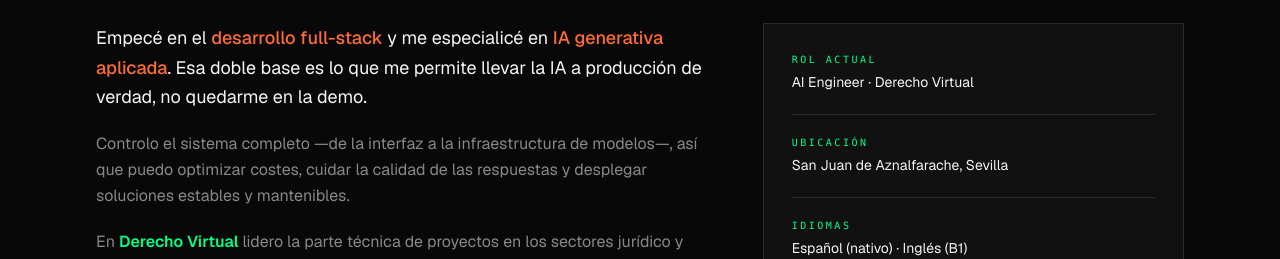
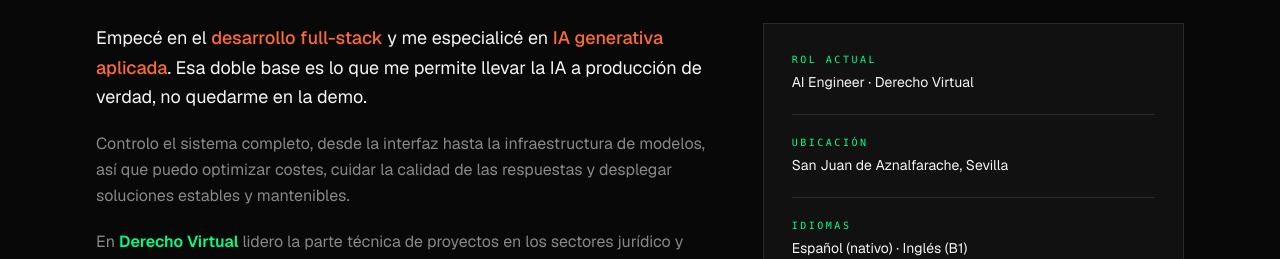
Before and after one commit to FranManuel95/Portfolio-Personal, a Next.js app: page / in a window 1280 px wide. Shown: the part 1160-1419 px from the top of the page. Built offline with nearby package versions, Linux system fonts and the light colour scheme; no server answers.

Commit message:
content(about): replace em-dashes with commas in the bio for cleaner reading

```diff
--- a/src/components/About.tsx
+++ b/src/components/About.tsx
@@ -51,9 +51,9 @@ const About = () => {
               en la demo.
             </p>
             <p className="text-[var(--text-dim)] text-base leading-relaxed mb-5">
-              Controlo el sistema completo —de la interfaz a la infraestructura de modelos—, así que
-              puedo optimizar costes, cuidar la calidad de las respuestas y desplegar soluciones
-              estables y mantenibles.
+              Controlo el sistema completo, desde la interfaz hasta la infraestructura de modelos,
+              así que puedo optimizar costes, cuidar la calidad de las respuestas y desplegar
+              soluciones estables y mantenibles.
             </p>
             <p className="text-[var(--text-dim)] text-base leading-relaxed">
               En{" "}
```
